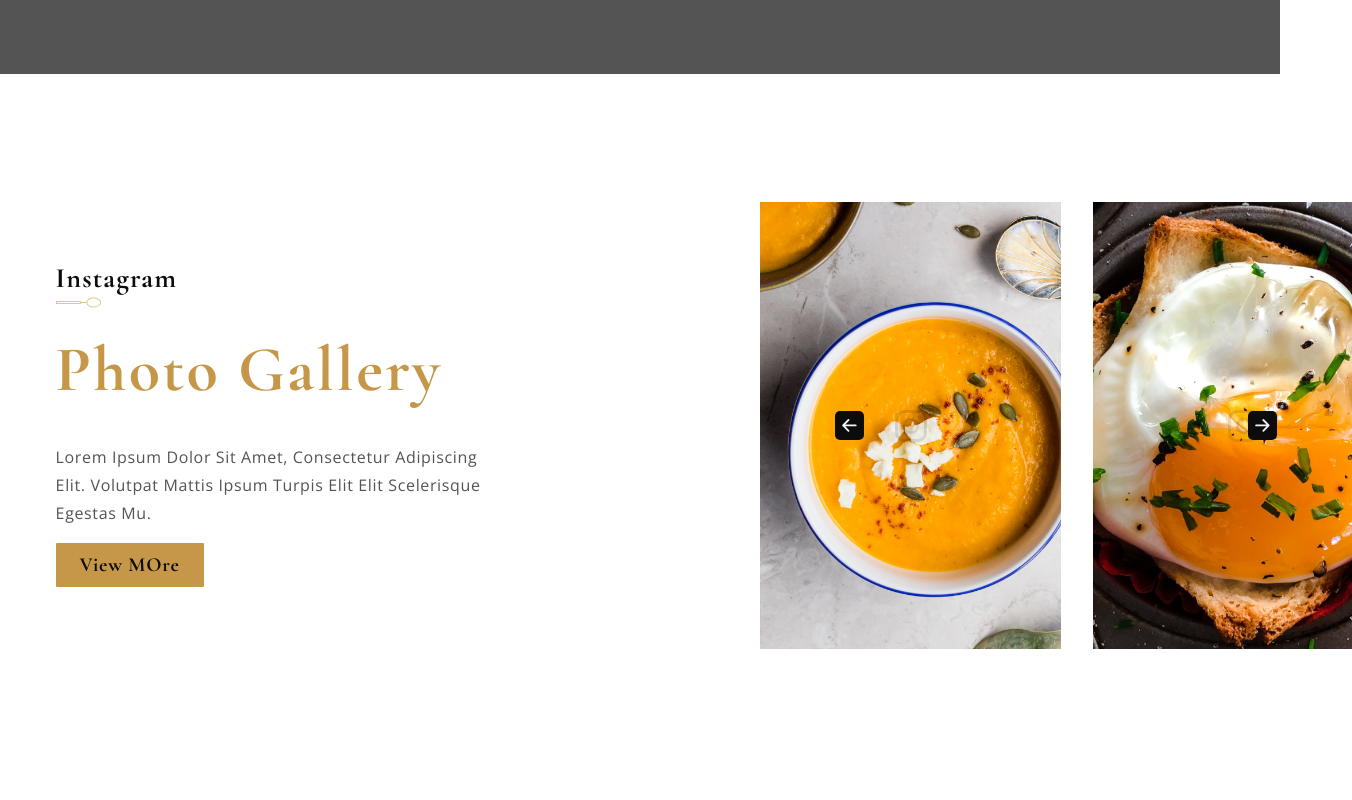
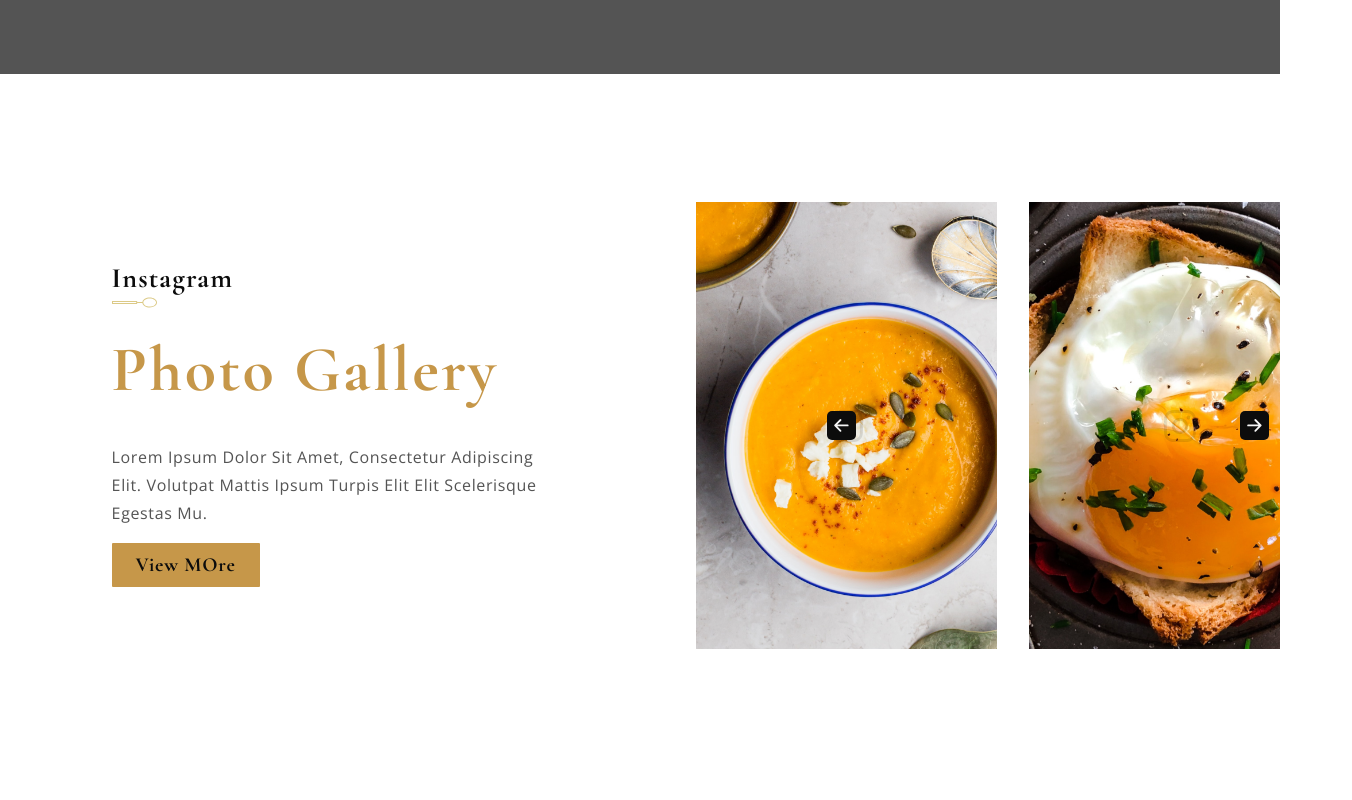
Before and after one commit to tsongtheng/GlobalFlavors, a React (Create React App) app: page / in a window 1280 px wide. Shown: the part 5280-6080 px from the top of the page, 1352 px wide, since content can reach past the window. Built offline with nearby package versions, Linux system fonts and the light colour scheme.

Commit message:
bug fix in Gallery

```diff
--- a/src/container/Gallery/Gallery.css
+++ b/src/container/Gallery/Gallery.css
@@ -1,9 +1,9 @@
 .app__gallery {
   display: flex;
   flex-direction: row;
-  gap: 20%;
+  gap: 10%;
 
-  padding: 4rem 0 4rem 6rem;
+  padding: 4rem 1rem 4rem 6rem;
   position: relative;
 }
 
```
